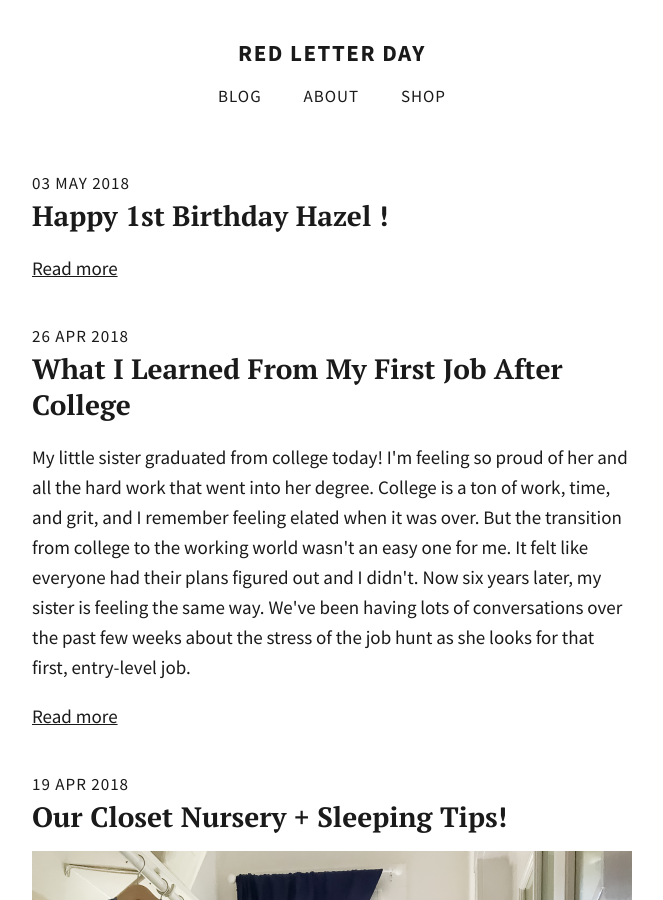
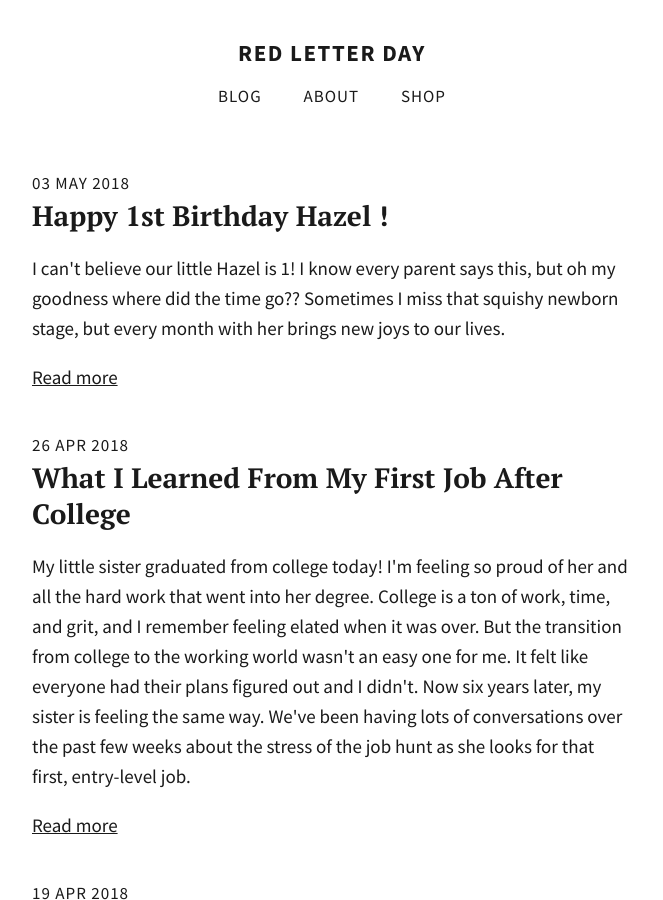
Before and after one commit to totiffany/totiffany.github.io, a Jekyll site: the page built from index.html, in a window 1280 px wide and 900 px high. Shown: the whole window, without its empty margins (308-971 px from the left). Built offline with Jekyll 4.4.1, drawn with Linux system fonts in a browser that asks for light colours.

Commit message:
Update 2018-05-03-Happy-1st-Birthday-Hazel-!-.md

```diff
--- a/_posts/2018-05-03-Happy-1st-Birthday-Hazel-!-.md
+++ b/_posts/2018-05-03-Happy-1st-Birthday-Hazel-!-.md
@@ -1,7 +1,11 @@
 ---
 published: true
+description: >-
+  I can't believe our little Hazel is 1! I know every parent says this, but oh
+  my goodness where did the time go?? Sometimes I miss that squishy newborn
+  stage, but every month with her brings new joys to our lives.
 ---
-I can't believe our little Hazel is 1! I know every parent says this, but oh my goodness where did the time go?? Sometimes I miss that squishy newborn stage, but every month brings new joys to our lives.
+I can't believe our little Hazel is 1! I know every parent says this, but oh my goodness where did the time go?? Sometimes I miss that squishy newborn stage, but every month with her brings new joys to our lives.
 
 Hazel is a light everywhere she goes. The comment we get the most from strangers is, "She's so smiley!" She has an easy, big, contagious smile she shares with everyone.
 
```
